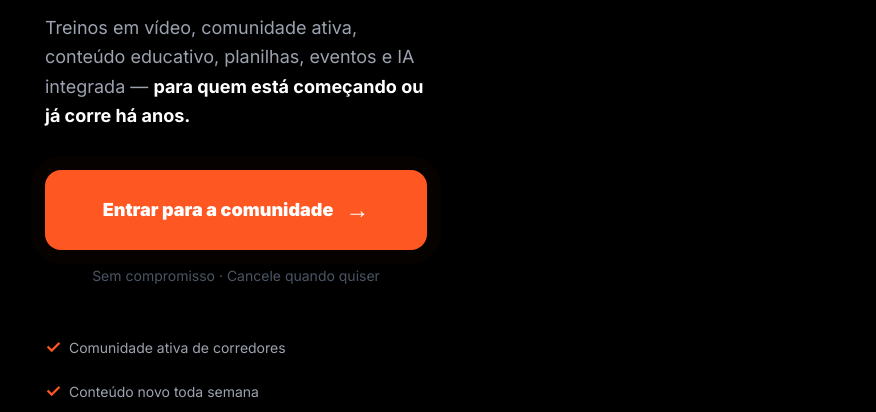
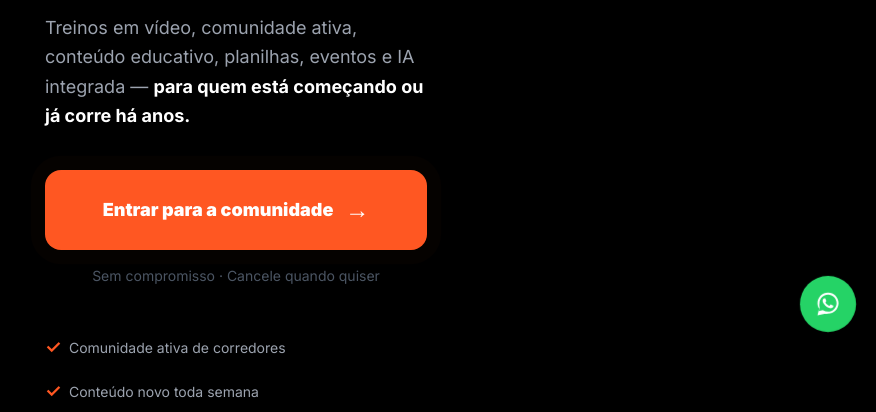
Before and after one commit to dennys-st/pagina-de-vendas-xrun, a plain HTML site: page index.html in a window 1280 px wide. Shown: the part 388-800 px from the top of the page, without its empty margins (404-1280 px from the left). Drawn offline with nearby package versions, Linux system fonts and the light colour scheme.

Commit message:
ajuste final whatsapp

```diff
--- a/index.html
+++ b/index.html
@@ -171,6 +171,44 @@
 
         .animate-pulse-cta {
             animation: pulse-glow 2s infinite;
+        }
+
+        @keyframes whatsapp-pulse {
+            0% { transform: scale(1); box-shadow: 0 10px 25px rgba(0, 0, 0, 0.35); }
+            50% { transform: scale(1.04); box-shadow: 0 14px 35px rgba(0, 0, 0, 0.45); }
+            100% { transform: scale(1); box-shadow: 0 10px 25px rgba(0, 0, 0, 0.35); }
+        }
+
+        .whatsapp-float {
+            position: fixed;
+            right: 20px;
+            bottom: 80px;
+            width: 56px;
+            height: 56px;
+            border-radius: 9999px;
+            background-color: #25D366;
+            display: flex;
+            align-items: center;
+            justify-content: center;
+            z-index: 99999;
+            animation: whatsapp-pulse 2.4s ease-in-out infinite;
+            animation-play-state: paused;
+            opacity: 0;
+            visibility: hidden;
+            pointer-events: none;
+            transition: all 0.5s ease;
+        }
+
+        .whatsapp-float:hover {
+            transform: scale(1.1);
+            filter: brightness(1.03);
+            box-shadow: 0 16px 45px rgba(0, 0, 0, 0.5);
+        }
+
+        @media (prefers-reduced-motion: reduce) {
+            .whatsapp-float {
+                animation: none;
+            }
         }
     </style>
 </head>
@@ -1128,9 +1166,55 @@
             document.querySelectorAll('.fade-in-up').forEach(el => {
                 observer.observe(el);
             });
+
+            window.addEventListener('DOMContentLoaded', () => {
+                const whatsappBtn = document.getElementById('whatsapp-btn');
+                const targetBtn = Array.from(document.querySelectorAll('a, button')).find(el => el.textContent.includes('Entrar para a comunidade'));
+                console.log('Botão encontrado:', targetBtn);
+
+                if (!whatsappBtn || !targetBtn) return;
+
+                const setWhatsAppVisible = (isVisible) => {
+                    if (isVisible) {
+                        whatsappBtn.style.opacity = '1';
+                        whatsappBtn.style.visibility = 'visible';
+                        whatsappBtn.style.pointerEvents = 'auto';
+                        whatsappBtn.style.animationPlayState = 'running';
+                        return;
+                    }
+
+                    whatsappBtn.style.opacity = '0';
+                    whatsappBtn.style.visibility = 'hidden';
+                    whatsappBtn.style.pointerEvents = 'none';
+                    whatsappBtn.style.animationPlayState = 'paused';
+                };
+
+                setWhatsAppVisible(false);
+
+                const whatsappObserver = new IntersectionObserver(([entry]) => {
+                    setWhatsAppVisible(Boolean(entry && entry.isIntersecting));
+                }, { threshold: 0.1 });
+
+                whatsappObserver.observe(targetBtn);
+            });
         </script>
 
     </div> <!-- End Container -->
 
+    <a
+        id="whatsapp-btn"
+        href="https://wa.me/5547984567807?text=Olá%20eu%20gostaria%20de%20tirar%20duvidas%20sobre%20o%20app%20xrun."
+        target="_blank"
+        rel="noopener noreferrer"
+        class="whatsapp-float"
+        style="opacity: 0; visibility: hidden; transition: all 0.5s ease;"
+        aria-label="Falar no WhatsApp"
+        title="Falar no WhatsApp"
+    >
+        <svg width="28" height="28" viewBox="0 0 32 32" fill="none" xmlns="http://www.w3.org/2000/svg" aria-hidden="true">
+            <path fill-rule="evenodd" clip-rule="evenodd" d="M16 3C9.373 3 4 8.373 4 15c0 2.257.625 4.42 1.809 6.302L4 29l7.87-1.74A12.01 12.01 0 0 0 16 27c6.627 0 12-5.373 12-12S22.627 3 16 3zm0 21.818c-1.93 0-3.82-.523-5.468-1.513l-.392-.235-4.67 1.032 1.014-4.55-.257-.41A9.755 9.755 0 0 1 6.243 15c0-5.384 4.373-9.757 9.757-9.757S25.757 9.616 25.757 15 21.384 24.818 16 24.818zm5.552-7.236c-.303-.151-1.793-.883-2.07-.984-.277-.101-.478-.151-.68.151-.202.303-.781.984-.958 1.185-.176.202-.352.227-.655.076-.303-.151-1.28-.472-2.438-1.507-.902-.804-1.512-1.797-1.689-2.1-.176-.303-.019-.466.133-.617.136-.136.303-.352.454-.528.151-.176.202-.303.303-.505.101-.202.05-.378-.025-.528-.076-.151-.68-1.64-.932-2.246-.245-.589-.495-.509-.68-.518-.176-.008-.378-.01-.58-.01-.202 0-.53.076-.807.378-.277.303-1.059 1.034-1.059 2.52 0 1.486 1.084 2.924 1.235 3.126.151.202 2.133 3.257 5.167 4.567.722.312 1.285.499 1.724.638.724.23 1.383.197 1.903.12.58-.086 1.793-.732 2.044-1.438.252-.706.252-1.31.176-1.438-.075-.126-.277-.202-.58-.353z" fill="#FFFFFF"/>
+        </svg>
+    </a>
+
 </body>
 </html>
```
